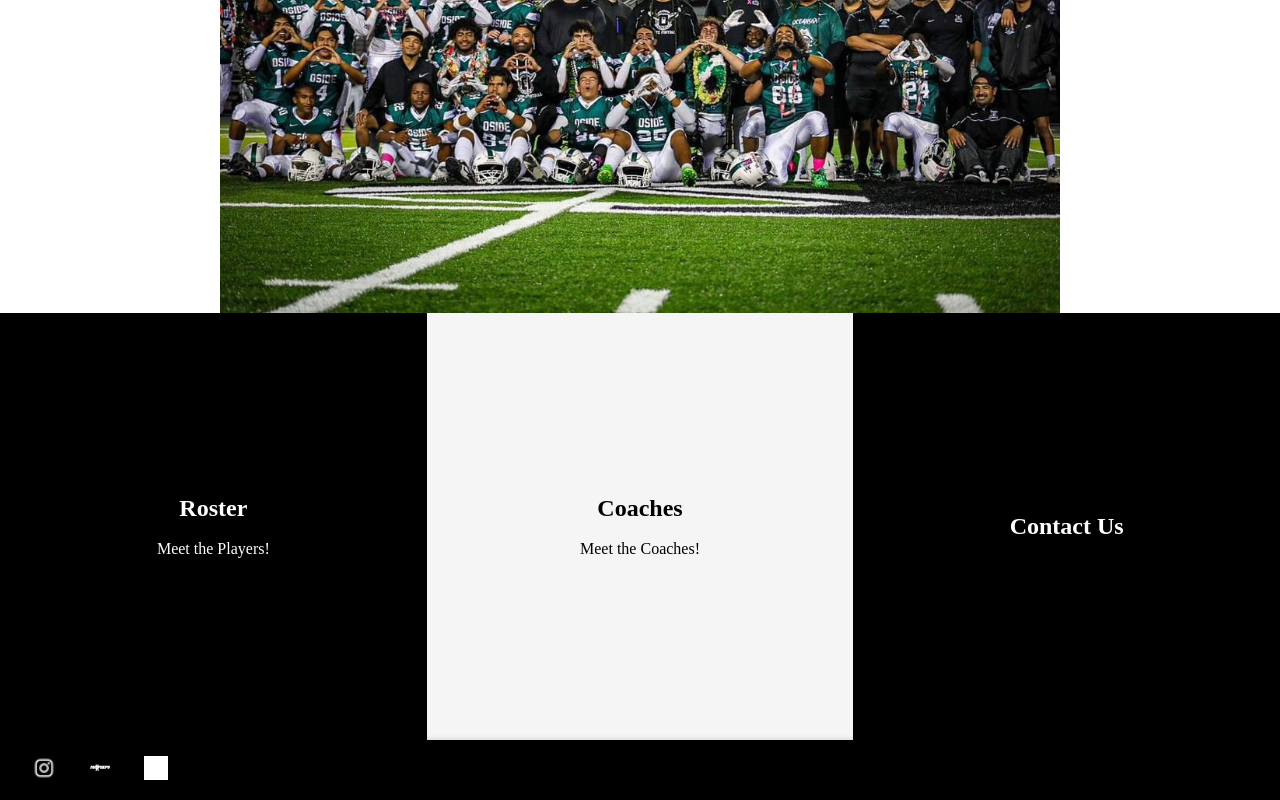
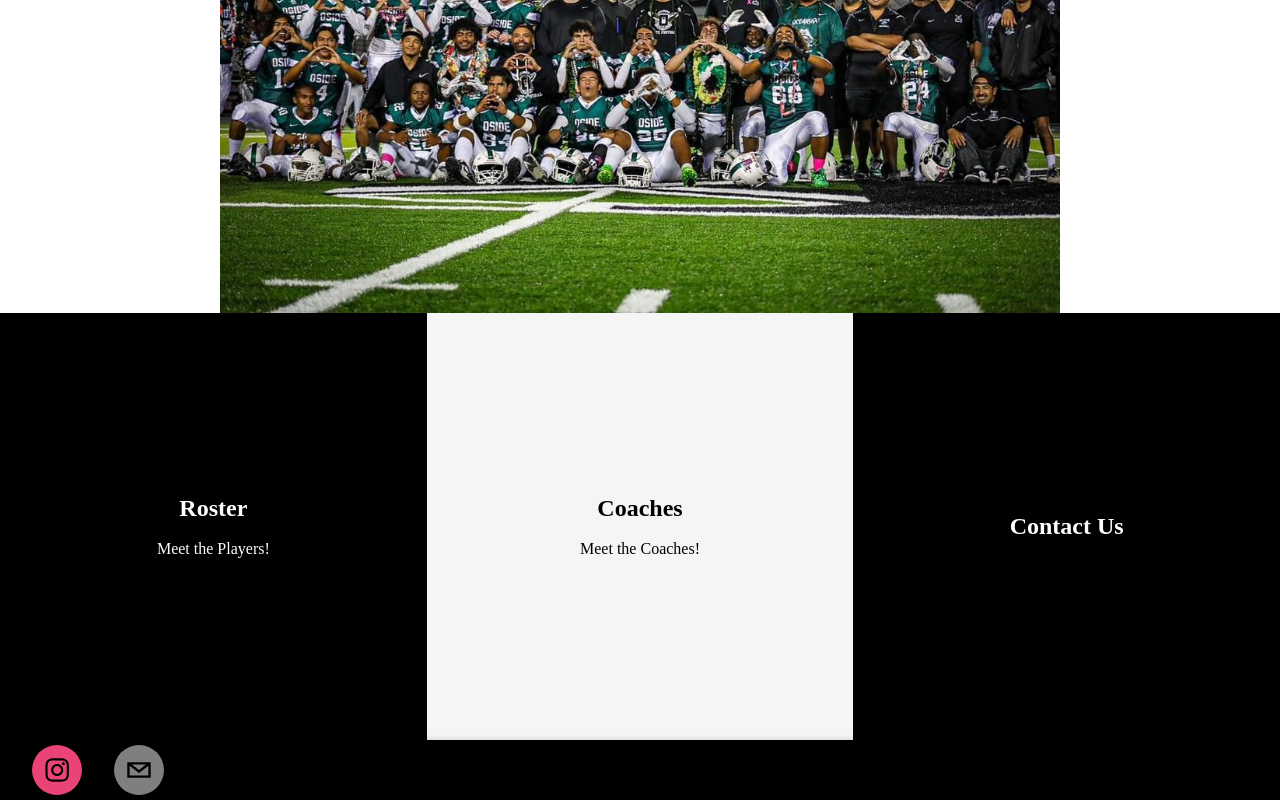
Before and after one commit to letpapatype/pirate_home, a Next.js app: page / in a window 1280 px wide. Shown: the part 327-1127 px from the top of the page. Built offline with nearby package versions, Linux system fonts and the light colour scheme.

Commit message:
add social icons for links

```diff
--- a/app/globals.css
+++ b/app/globals.css
@@ -63,13 +63,13 @@ body {
 .social-icons {
   display: flex;
   gap: 2rem;
+  max-height: 100%; /* Ensure the social icons container does not exceed the footer height */
 }
 
 .footer-icon {
   width: 24px;
   height: 24px;
-  filter: brightness(0) invert(1);
-  object-fit: contain;
+  max-height: 100%; /* Ensure the icons do not exceed the container height */
 }
 
 .gridContainer {
--- a/components/Footer.js
+++ b/components/Footer.js
@@ -1,19 +1,11 @@
+import { SocialIcon } from "react-social-icons";
+
 export default function Footer() {
   return (
     <footer className="footer">
       <div className="social-icons">
-        <a
-          href="https://www.instagram.com/osidepiratesfootball/"
-          target="_blank"
-          rel="noopener noreferrer"
-        >
-          <img
-            src="/instagram-icon.png"
-            alt="Instagram"
-            className="footer-icon"
-          />
-        </a>
-        <a
+        <SocialIcon url="https://instagram.com/osidepiratesfootball" />
+        {/* <a
           href="https://www.maxpreps.com/ca/oceanside/oceanside-pirates/football/"
           target="_blank"
           rel="noopener noreferrer"
@@ -23,10 +15,8 @@ export default function Footer() {
             alt="MaxPreps"
             className="footer-icon"
           />
-        </a>
-        <a href="mailto:contact1@piratesteam.com">
-          <img src="/email-icon.png" alt="Email" className="footer-icon" />
-        </a>
+        </a> */}
+        <SocialIcon url="mailto:jovannewland@gmail.com" />
       </div>
     </footer>
   );
--- a/package.json
+++ b/package.json
@@ -8,6 +8,7 @@
     "next": "^14.0.0",
     "react": "^18.2.0",
     "react-dom": "^18.2.0",
+    "react-social-icons": "^6.18.0",
     "styled-components": "^6.1.13"
   },
   "scripts": {
```
Also changed, not shown: 1 other file (tests, documents, lock files or other folders).
